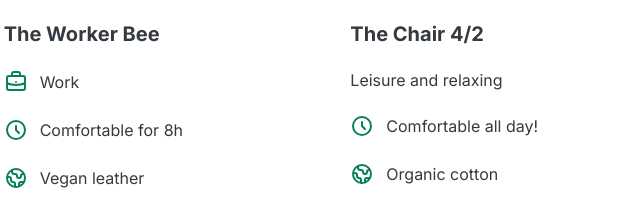
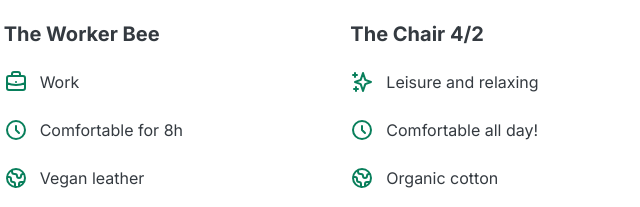
Before and after one commit to carseven/reponsive-designs-course, a website built with Vite: page web-designs/design/index.html in a window 1280 px wide. Shown: the part 1480-1687 px from the top of the page, 527-1167 px from the left. Built offline with nearby package versions, Linux system fonts and the light colour scheme.

Commit message:
fix(design): add missing feature icon

```diff
--- a/web-designs/design/index.html
+++ b/web-designs/design/index.html
@@ -294,6 +294,20 @@
               <h3>The Chair 4/2</h3>
               <ul class="chair-details">
                 <li>
+                  <svg
+                    xmlns="http://www.w3.org/2000/svg"
+                    class="chair-icon"
+                    fill="none"
+                    viewBox="0 0 24 24"
+                    stroke="currentColor"
+                    stroke-width="2"
+                  >
+                    <path
+                      stroke-linecap="round"
+                      stroke-linejoin="round"
+                      d="M5 3v4M3 5h4M6 17v4m-2-2h4m5-16l2.286 6.857L21 12l-5.714 2.143L13 21l-2.286-6.857L5 12l5.714-2.143L13 3z"
+                    />
+                  </svg>
                   <span>Leisure and relaxing</span>
                 </li>
                 <li>
```
